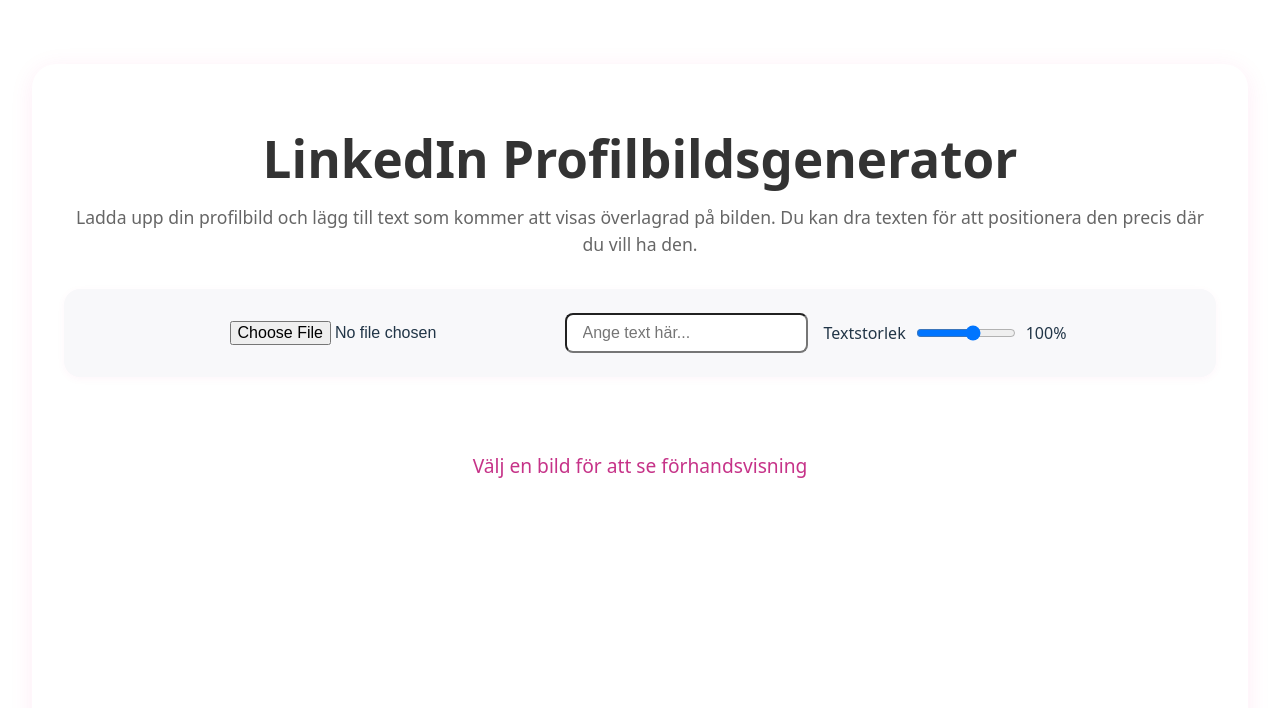
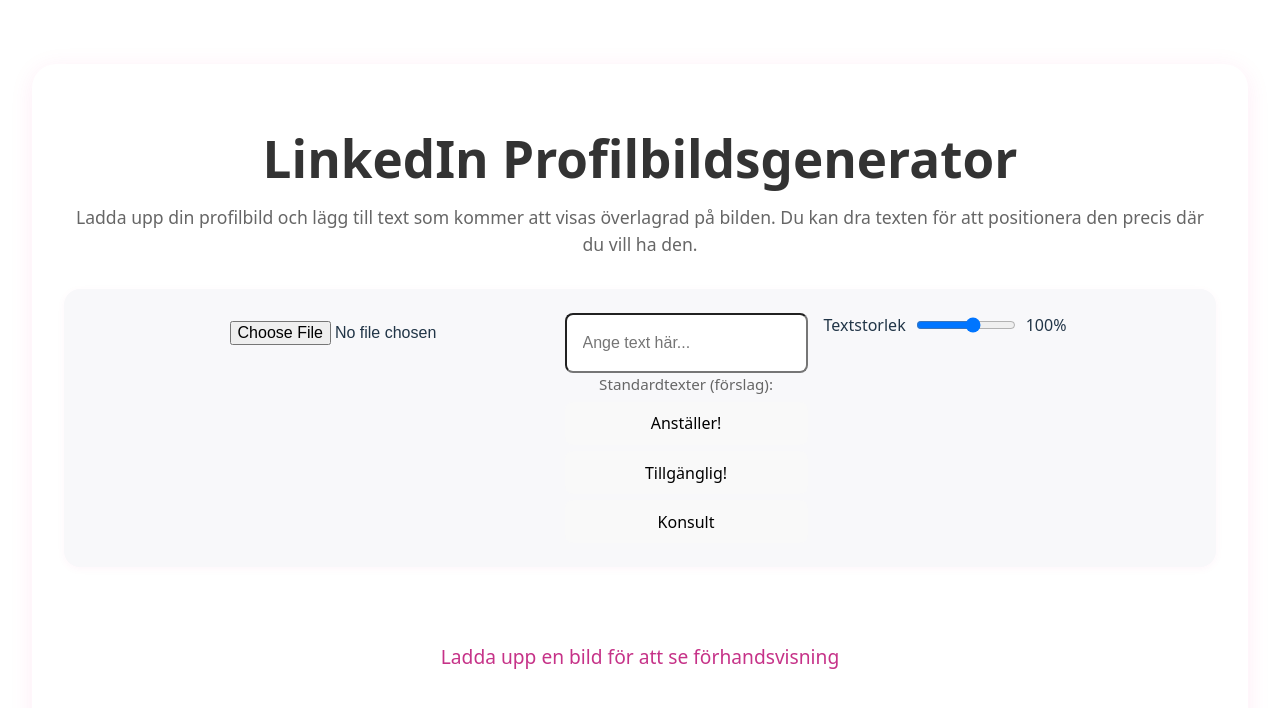
Before and after one commit to magello-group/linkedin-profile-image, a React (Vite) app: page / in a window 1280 px wide. Shown: the top 708 px of the page. Built offline with nearby package versions, Linux system fonts and the light colour scheme.

Commit message:
Standardtexter

```diff
--- a/src/App.tsx
+++ b/src/App.tsx
@@ -136,19 +136,33 @@
         Du kan dra texten för att positionera den precis där du vill ha den.
       </p>
       <div className="controls">
+        <div className="control">
           <input
             type="file"
             accept="image/*"
             onChange={handleImageUpload}
             className="file-input"
           />
+        </div>
+        <div className="control">
+
           <input
             type="text"
             value={text}
             onChange={(e) => setText(e.target.value)}
             placeholder="Ange text här..."
             className="text-input"
+            style={{ height: '2.5rem', minHeight: 'unset', maxHeight: 'unset', resize: 'none' }}
           />
+          <div style={{ display: 'flex', flexDirection: 'column', gap: '0.25rem', justifyContent: 'center' }}>
+            <span style={{ fontSize: '0.95rem', color: '#666', marginBottom: 2 }}>Standardtexter (förslag):</span>
+            <button type="button" style={{ marginBottom: 2 }} onClick={() => setText('Anställer!')}>Anställer!</button>
+            <button type="button" style={{ marginBottom: 2 }} onClick={() => setText('Tillgänglig!')}>Tillgänglig!</button>
+            <button type="button" onClick={() => setText('Konsult')}>Konsult</button>
+          </div>
+        </div>
+        <div className="control">
+
           <div style={{ display: 'flex', alignItems: 'center', gap: '0.5rem' }}>
             <label htmlFor="fontSizeRange">Textstorlek</label>
             <input
@@ -162,6 +176,7 @@
               style={{ width: 100 }}
             />
             <span style={{ minWidth: 32, textAlign: 'right' }}>{Math.round(fontSizeScale * 100)}%</span>
+          </div>
         </div>
       </div>
       <div className="preview">
@@ -188,10 +203,11 @@
             </button>
           </>
         ) : (
-          <p className="placeholder">Välj en bild för att se förhandsvisning</p>
+          <p className="placeholder">Ladda upp en bild för att se förhandsvisning</p>
         )}
       </div>
     </div>
+
   )
 }
 
```
Lines whose indentation alone changed are shown as unchanged.
